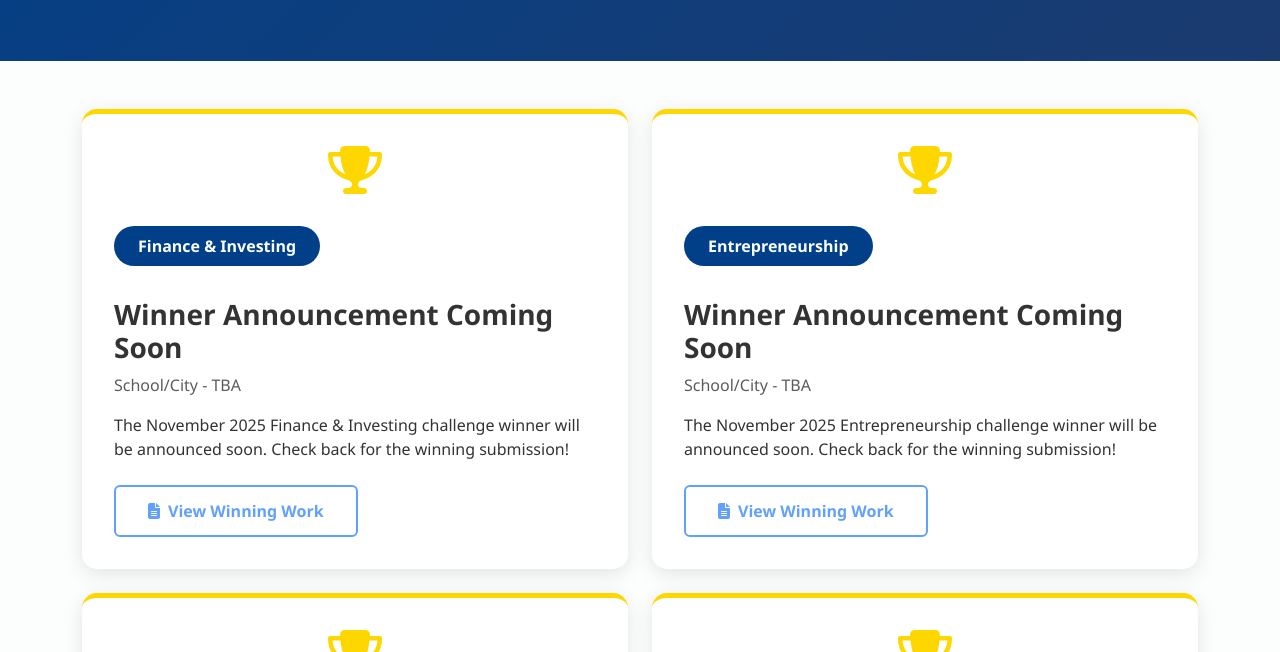
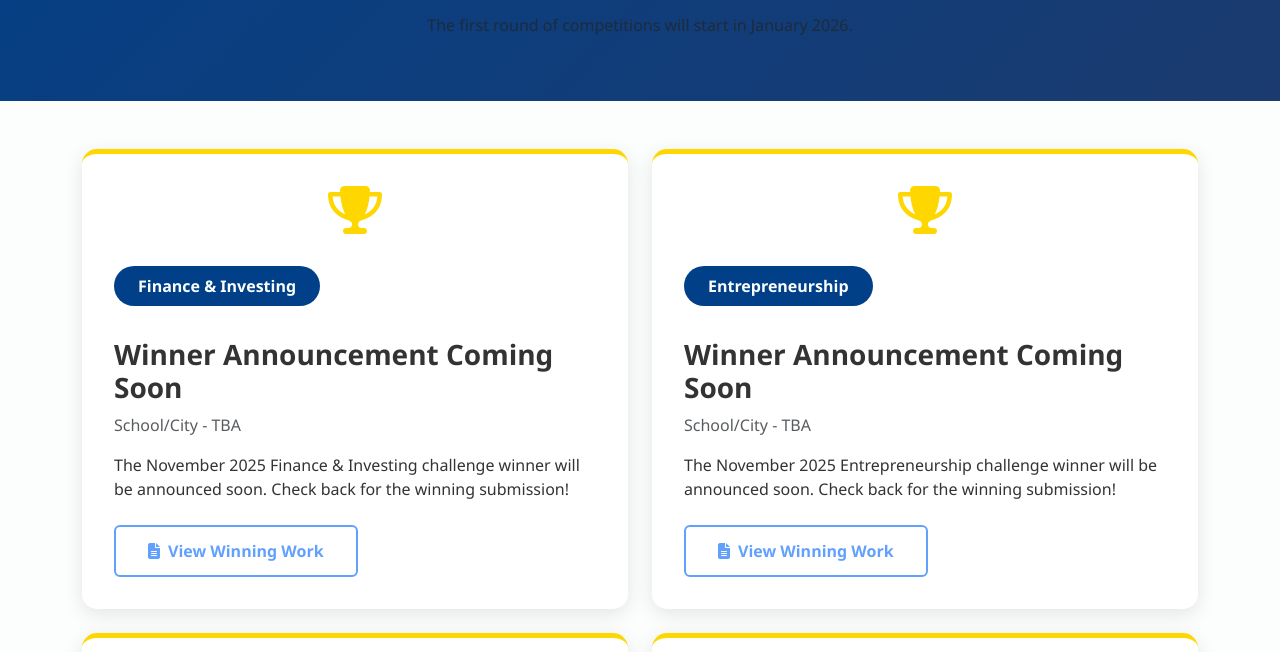
Before and after one commit to Business-Development-Youth-Council/BDYC-Website, a plain HTML site: page results.html in a window 1280 px wide. Shown: the part 448-1100 px from the top of the page. Drawn offline with nearby package versions, Linux system fonts and the light colour scheme.

Commit message:
Update Dates

```diff
--- a/results.html
+++ b/results.html
@@ -26,8 +26,9 @@
                         <i class="fas fa-trophy"></i>
                     </div>
                     <h1 class="display-3 fw-bold mb-3">Current Month Winners</h1>
-                    <h2 class="display-6 mb-3 current-month-display">November 2025</h2>
+                    <h2 class="display-6 mb-3 current-month-display">January 2026</h2>
                     <p class="lead">Celebrating excellence across all five business sectors</p>
+                    <p class="text-muted">The first round of competitions will start in January 2026.</p>
                 </div>
             </div>
         </section>
```
Also changed, not shown: competitions.html (+1 -1 lines).
